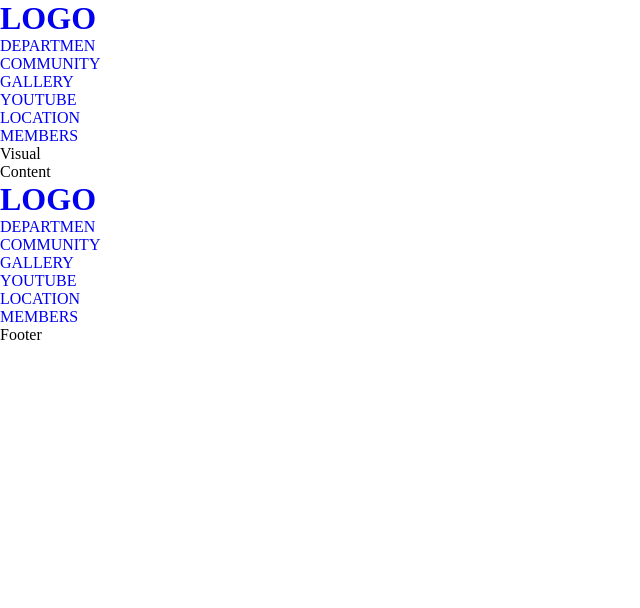
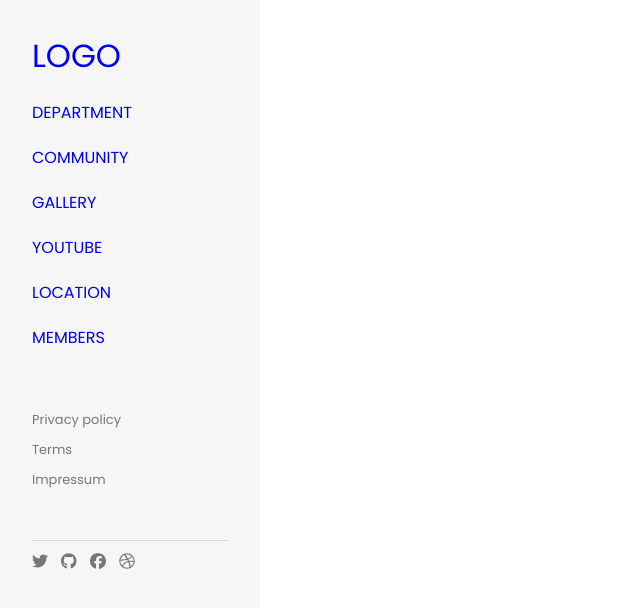
Before and after one commit to suhyeon21/homepage, a React (Create React App) app: page /#/ in a window 1280 px wide. Shown: the top 608 px of the page, without its empty margins (0-640 px from the left). Built offline with nearby package versions, Linux system fonts and the light colour scheme.

Commit message:
Style: header 스타일

```diff
--- a/package.json
+++ b/package.json
@@ -3,6 +3,11 @@
   "version": "0.1.0",
   "private": true,
   "dependencies": {
+    "@fortawesome/fontawesome-svg-core": "^6.2.0",
+    "@fortawesome/free-brands-svg-icons": "^6.2.0",
+    "@fortawesome/free-regular-svg-icons": "^6.2.0",
+    "@fortawesome/free-solid-svg-icons": "^6.2.0",
+    "@fortawesome/react-fontawesome": "^0.2.0",
     "react": "^17.0.2",
     "react-dom": "^17.0.2",
     "react-router-dom": "^5.3.4",
--- a/src/components/common/Header.js
+++ b/src/components/common/Header.js
@@ -1,7 +1,12 @@
 import { Link, NavLink } from 'react-router-dom';
+import { FontAwesomeIcon } from '@fortawesome/react-fontawesome';
+import { faTwitter } from '@fortawesome/free-brands-svg-icons';
+import { faGithub } from '@fortawesome/free-brands-svg-icons';
+import { faFacebook } from '@fortawesome/free-brands-svg-icons';
+import { faDribbble } from '@fortawesome/free-brands-svg-icons';
 
 function Header() {
-	const active = { color: 'aqua' };
+	const active = { color: '#000' };
 	return (
 		<header>
 			<h1>
@@ -11,7 +16,7 @@ function Header() {
 				<ul id='gnb'>
 					<li>
 						<NavLink to='/department' activeStyle={active}>
-							DEPARTMEN
+							DEPARTMENT
 						</NavLink>
 					</li>
 					<li>
@@ -35,9 +40,30 @@ function Header() {
 						</NavLink>
 					</li>
 					<li>
-						<NavLink to='/department' activeStyle={active}>
+						<NavLink to='/members' activeStyle={active}>
 							MEMBERS
 						</NavLink>
+					</li>
+				</ul>
+
+				<ul className='etc'>
+					<li>Privacy policy</li>
+					<li>Terms</li>
+					<li>Impressum</li>
+				</ul>
+
+				<ul className='sns'>
+					<li>
+						<FontAwesomeIcon icon={faTwitter} />
+					</li>
+					<li>
+						<FontAwesomeIcon icon={faGithub} />
+					</li>
+					<li>
+						<FontAwesomeIcon icon={faFacebook} />
+					</li>
+					<li>
+						<FontAwesomeIcon icon={faDribbble} />
 					</li>
 				</ul>
 			</nav>
--- a/src/scss/common/_header.scss
+++ b/src/scss/common/_header.scss
@@ -0,0 +1,50 @@
+header {
+	width: 260px;
+	height: 100vh;
+	overflow: hidden;
+	background-color: #f6f6f6;
+	position: fixed;
+	top: 0;
+	left: 0;
+	padding: 32px 32px 28px;
+	z-index: 2;
+	h1 {
+		margin-bottom: 20px;
+	}
+
+	nav {
+		#gnb {
+			margin-bottom: 60px;
+		}
+		#gnb li {
+			margin-bottom: 20px;
+		}
+
+		.etc {
+			&::after {
+				content: '';
+				display: block;
+				width: 100%;
+				height: 1px;
+				background-color: #d7d7d7;
+				margin-top: 50px;
+			}
+
+			li {
+				font-size: 13px;
+				margin-bottom: 10px;
+				color: #777;
+			}
+		}
+
+		.sns {
+			display: flex;
+			margin-top: 8px;
+
+			li {
+				margin-right: 13px;
+				color: #777;
+			}
+		}
+	}
+}
--- a/src/scss/common/_reset.scss
+++ b/src/scss/common/_reset.scss
@@ -1,7 +1,11 @@
+@import url('https://fonts.googleapis.com/css2?family=Poppins:wght@100;200;300;400;500;600&display=swap');
+
 * {
+	padding: 0;
 	margin: 0;
-	padding: 0;
+	font-family: 'Poppins';
 	box-sizing: border-box;
+	font-weight: 400;
 }
 ul,
 ol,
```
Also changed, not shown: 1 other file (tests, documents, lock files or other folders).
